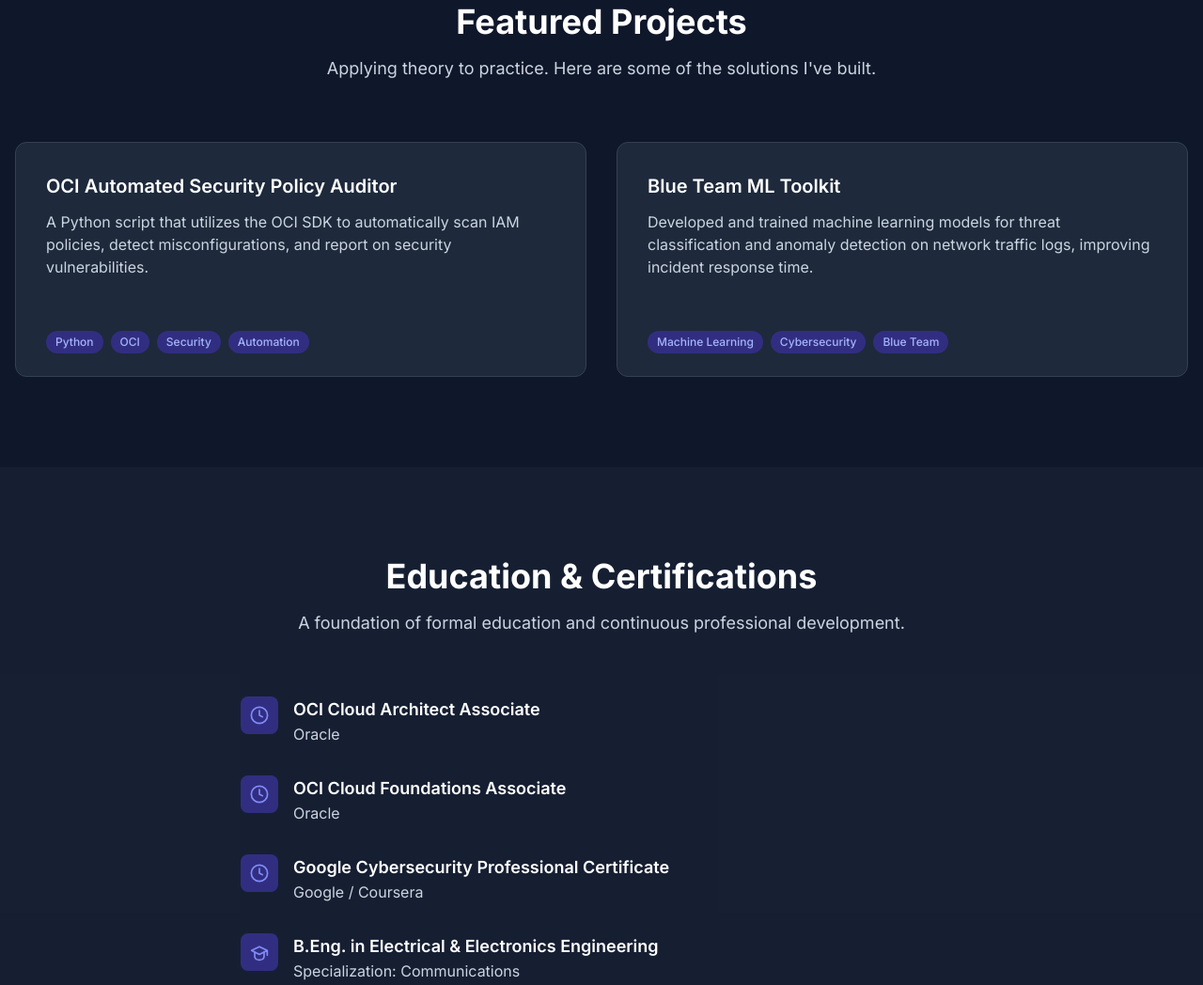
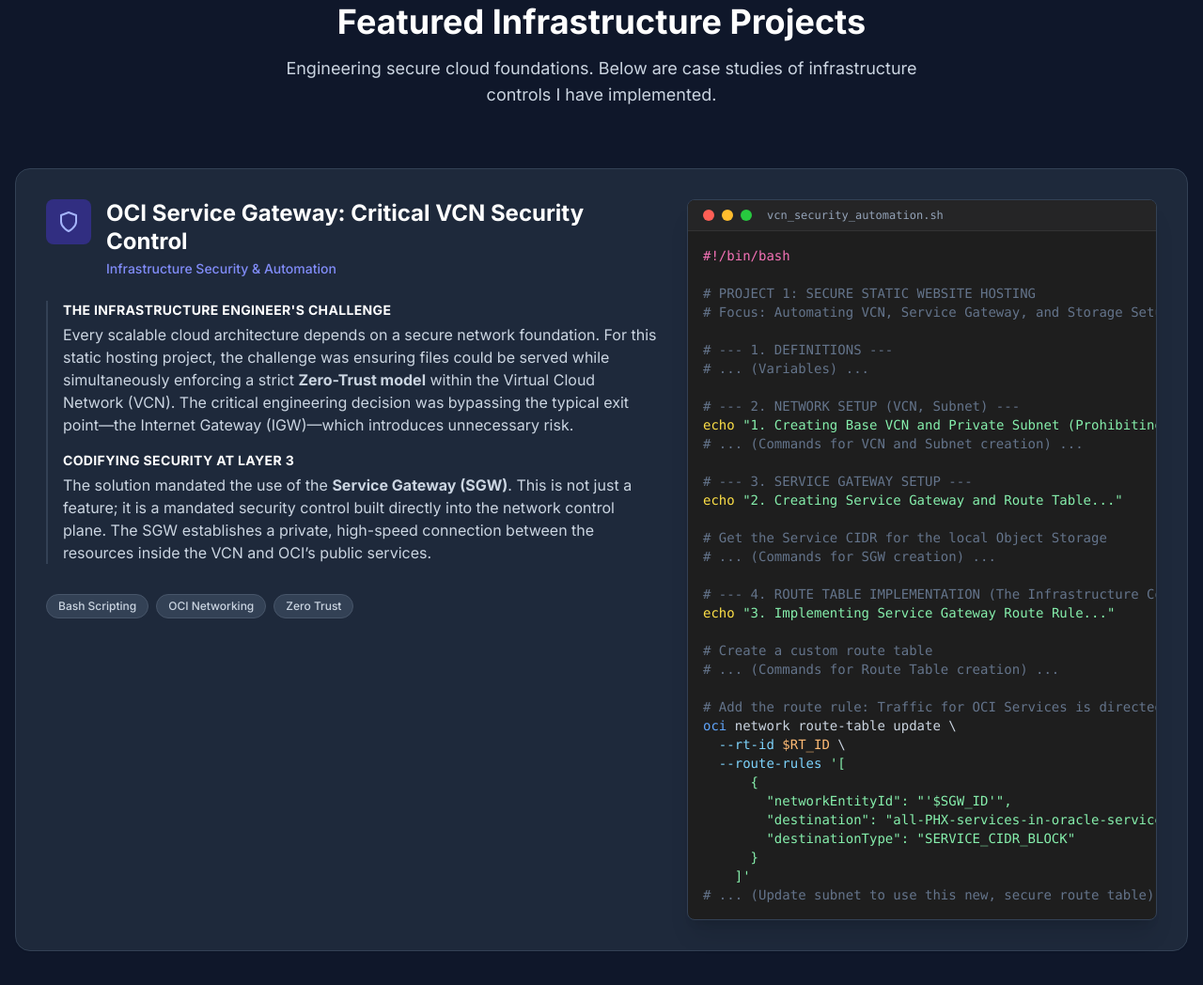
Before and after one commit to Zephyrus-Shield/zephyrus-shield.github.io, a plain HTML site: page index.html in a window 1280 px wide. Shown: the part 1316-2364 px from the top of the page at 94% size. Drawn offline with nearby package versions, Linux system fonts and the light colour scheme.

Commit message:
Revise job title and project descriptions in index.html
Updated job title and project descriptions to reflect current roles and responsibilities.

```diff
--- a/index.html
+++ b/index.html
@@ -116,7 +116,7 @@
                 Edinen Udofia
             </h1>
             <p class="text-xl md:text-2xl font-medium text-indigo-600 dark:text-indigo-400 mb-8">
-                Cloud Architect & Cloud Security Engineer | I.T Support
+                Cloud Architect & Cloud Engineer | Cyber Security Analyst | I.T Support
             </p>
             <p class="max-w-prose mx-auto text-lg text-slate-600 dark:text-slate-300 mb-10">
                 I build secure, scalable, and resilient cloud solutions. With deep expertise in
@@ -198,51 +198,107 @@
             <div class="container mx-auto max-w-screen-xl px-4">
                 <div class="text-center max-w-2xl mx-auto">
                     <h2 class="text-3xl md:text-4xl font-bold text-slate-900 dark:text-white mb-4">
-                        Featured Projects
+                        Featured Infrastructure Projects
                     </h2>
                     <p class="text-lg text-slate-600 dark:text-slate-300">
-                        Applying theory to practice. Here are some of the solutions I've built.
+                        Engineering secure cloud foundations. Below are case studies of infrastructure controls I have implemented.
                     </p>
                 </div>
 
-                <div class="grid grid-cols-1 md:grid-cols-2 gap-8 mt-16">
-                    <!-- Project Card 1 -->
-                    <div class="flex flex-col rounded-xl bg-white dark:bg-slate-800 border border-slate-200 dark:border-slate-700 overflow-hidden transition-all duration-300 hover:shadow-xl dark:hover:shadow-indigo-900/20">
-                        <div class="p-6 sm:p-8 flex-grow">
-                            <h3 class="text-xl font-semibold text-slate-900 dark:text-white mb-3">OCI Automated Security Policy Auditor</h3>
-                            <p class="text-slate-600 dark:text-slate-300 mb-6">
-                                A Python script that utilizes the OCI SDK to automatically scan IAM policies, detect misconfigurations, and report on security vulnerabilities.
-                            </p>
-                        </div>
-                        <div class="px-6 sm:px-8 pb-6">
-                            <div class="flex flex-wrap gap-2">
-                                <span class="text-xs font-medium bg-indigo-100 dark:bg-indigo-900 text-indigo-700 dark:text-indigo-300 px-2.5 py-1 rounded-full">Python</span>
-                                <span class="text-xs font-medium bg-indigo-100 dark:bg-indigo-900 text-indigo-700 dark:text-indigo-300 px-2.5 py-1 rounded-full">OCI</span>
-                                <span class="text-xs font-medium bg-indigo-100 dark:bg-indigo-900 text-indigo-700 dark:text-indigo-300 px-2.5 py-1 rounded-full">Security</span>
-                                <span class="text-xs font-medium bg-indigo-100 dark:bg-indigo-900 text-indigo-700 dark:text-indigo-300 px-2.5 py-1 rounded-full">Automation</span>
+                <div class="grid grid-cols-1 gap-8 mt-16">
+
+                    <!-- Project Case Study 1: OCI Service Gateway -->
+                    <div class="group relative rounded-2xl bg-white dark:bg-slate-800 border border-slate-200 dark:border-slate-700 p-6 sm:p-8 shadow-sm hover:shadow-md transition-all">
+                        <div class="flex flex-col xl:flex-row gap-8">
+
+                            <!-- Narrative Side -->
+                            <div class="flex-1 space-y-6">
+                                <div class="flex items-start gap-4">
+                                    <div class="p-3 rounded-lg bg-indigo-100 dark:bg-indigo-900 text-indigo-600 dark:text-indigo-300 shrink-0">
+                                        <svg xmlns="http://www.w3.org/2000/svg" width="24" height="24" viewBox="0 0 24 24" fill="none" stroke="currentColor" stroke-width="2" stroke-linecap="round" stroke-linejoin="round" class="h-6 w-6"><path d="M12 22s8-4 8-10V5l-8-3-8 3v7c0 6 8 10 8 10z"></path></svg>
+                                    </div>
+                                    <div>
+                                        <h3 class="text-2xl font-bold text-slate-900 dark:text-white leading-tight">
+                                            OCI Service Gateway: Critical VCN Security Control
+                                        </h3>
+                                        <p class="text-sm font-medium text-indigo-600 dark:text-indigo-400 mt-1">
+                                            Infrastructure Security & Automation
+                                        </p>
+                                    </div>
+                                </div>
+
+                                <div class="space-y-4 border-l-2 border-slate-100 dark:border-slate-700 pl-4">
+                                    <div>
+                                        <h4 class="text-sm font-bold uppercase tracking-wide text-slate-900 dark:text-white mb-1">The Infrastructure Engineer's Challenge</h4>
+                                        <p class="text-slate-600 dark:text-slate-300 leading-relaxed text-sm sm:text-base">
+                                            Every scalable cloud architecture depends on a secure network foundation. For this static hosting project, the challenge was ensuring files could be served while simultaneously enforcing a strict <strong>Zero-Trust model</strong> within the Virtual Cloud Network (VCN). The critical engineering decision was bypassing the typical exit point—the Internet Gateway (IGW)—which introduces unnecessary risk.
+                                        </p>
+                                    </div>
+                                    <div>
+                                        <h4 class="text-sm font-bold uppercase tracking-wide text-slate-900 dark:text-white mb-1">Codifying Security at Layer 3</h4>
+                                        <p class="text-slate-600 dark:text-slate-300 leading-relaxed text-sm sm:text-base">
+                                            The solution mandated the use of the <strong>Service Gateway (SGW)</strong>. This is not just a feature; it is a mandated security control built directly into the network control plane. The SGW establishes a private, high-speed connection between the resources inside the VCN and OCI’s public services.
+                                        </p>
+                                    </div>
+                                </div>
+
+                                <div class="flex flex-wrap gap-2 pt-2">
+                                    <span class="text-xs font-medium bg-slate-100 dark:bg-slate-700 text-slate-700 dark:text-slate-300 px-3 py-1 rounded-full border border-slate-200 dark:border-slate-600">Bash Scripting</span>
+                                    <span class="text-xs font-medium bg-slate-100 dark:bg-slate-700 text-slate-700 dark:text-slate-300 px-3 py-1 rounded-full border border-slate-200 dark:border-slate-600">OCI Networking</span>
+                                    <span class="text-xs font-medium bg-slate-100 dark:bg-slate-700 text-slate-700 dark:text-slate-300 px-3 py-1 rounded-full border border-slate-200 dark:border-slate-600">Zero Trust</span>
+                                </div>
                             </div>
+
+                            <!-- Code Side (Terminal UI) -->
+                            <div class="xl:w-[500px] w-full bg-[#1e1e1e] rounded-lg overflow-hidden shadow-xl border border-slate-700 flex flex-col self-start mt-4 xl:mt-0">
+                                <div class="flex items-center px-4 py-2 bg-[#252526] border-b border-[#333] gap-2">
+                                    <div class="w-3 h-3 rounded-full bg-[#ff5f56]"></div>
+                                    <div class="w-3 h-3 rounded-full bg-[#ffbd2e]"></div>
+                                    <div class="w-3 h-3 rounded-full bg-[#27c93f]"></div>
+                                    <span class="ml-2 text-xs text-slate-400 font-mono">vcn_security_automation.sh</span>
+                                </div>
+                                <div class="p-4 overflow-x-auto">
+<pre class="text-xs sm:text-sm font-mono text-slate-300 leading-relaxed"><code><span class="text-pink-400">#!/bin/bash</span>
+
+<span class="text-slate-500"># PROJECT 1: SECURE STATIC WEBSITE HOSTING</span>
+<span class="text-slate-500"># Focus: Automating VCN, Service Gateway, and Storage Setup</span>
+
+<span class="text-slate-500"># --- 1. DEFINITIONS ---</span>
+<span class="text-slate-500"># ... (Variables) ...</span>
+
+<span class="text-slate-500"># --- 2. NETWORK SETUP (VCN, Subnet) ---</span>
+<span class="text-yellow-300">echo</span> <span class="text-green-300">"1. Creating Base VCN and Private Subnet (Prohibiting Public IPs)..."</span>
+<span class="text-slate-500"># ... (Commands for VCN and Subnet creation) ...</span>
+
+<span class="text-slate-500"># --- 3. SERVICE GATEWAY SETUP ---</span>
+<span class="text-yellow-300">echo</span> <span class="text-green-300">"2. Creating Service Gateway and Route Table..."</span>
+
+<span class="text-slate-500"># Get the Service CIDR for the local Object Storage</span>
+<span class="text-slate-500"># ... (Commands for SGW creation) ...</span>
+
+<span class="text-slate-500"># --- 4. ROUTE TABLE IMPLEMENTATION (The Infrastructure Control) ---</span>
+<span class="text-yellow-300">echo</span> <span class="text-green-300">"3. Implementing Service Gateway Route Rule..."</span>
+
+<span class="text-slate-500"># Create a custom route table</span>
+<span class="text-slate-500"># ... (Commands for Route Table creation) ...</span>
+
+<span class="text-slate-500"># Add the route rule: Traffic for OCI Services is directed to the Service Gateway</span>
+<span class="text-blue-400">oci</span> network route-table update \
+  <span class="text-sky-300">--rt-id</span> <span class="text-orange-300">$RT_ID</span> \
+  <span class="text-sky-300">--route-rules</span> <span class="text-green-300">'[
+      {
+        "networkEntityId": "'$SGW_ID'",
+        "destination": "all-PHX-services-in-oracle-services-network",
+        "destinationType": "SERVICE_CIDR_BLOCK"
+      }
+    ]'</span>
+<span class="text-slate-500"># ... (Update subnet to use this new, secure route table) ...</span></code></pre>
+                                </div>
+                            </div>
+
                         </div>
                     </div>
 
-                    <!-- Project Card 2 -->
-                    <div class="flex flex-col rounded-xl bg-white dark:bg-slate-800 border border-slate-200 dark:border-slate-700 overflow-hidden transition-all duration-300 hover:shadow-xl dark:hover:shadow-indigo-900/20">
-                        <div class="p-6 sm:p-8 flex-grow">
-                            <h3 class="text-xl font-semibold text-slate-900 dark:text-white mb-3">Blue Team ML Toolkit</h3>
-                            <p class="text-slate-600 dark:text-slate-300 mb-6">
-                                Developed and trained machine learning models for threat classification and anomaly detection on network traffic logs, improving incident response time.
-                            </p>
-                        </div>
-                        <div class="px-6 sm:px-8 pb-6">
-                            <div class="flex flex-wrap gap-2">
-                                <span class="text-xs font-medium bg-indigo-100 dark:bg-indigo-900 text-indigo-700 dark:text-indigo-300 px-2.5 py-1 rounded-full">Machine Learning</span>
-                                <span class="text-xs font-medium bg-indigo-100 dark:bg-indigo-900 text-indigo-700 dark:text-indigo-300 px-2.5 py-1 rounded-full">Cybersecurity</span>
-                                <span class="text-xs font-medium bg-indigo-100 dark:bg-indigo-900 text-indigo-700 dark:text-indigo-300 px-2.5 py-1 rounded-full">Blue Team</span>
-                            </div>
-                        </div>
-                    </div>
-
-                    <!-- Project Card 3 (Combined from your original) -->
-                    <!-- [REMOVED] This entire div block for the Solar-Cloud project has been deleted. -->
                 </div>
             </div>
         </section>
```
